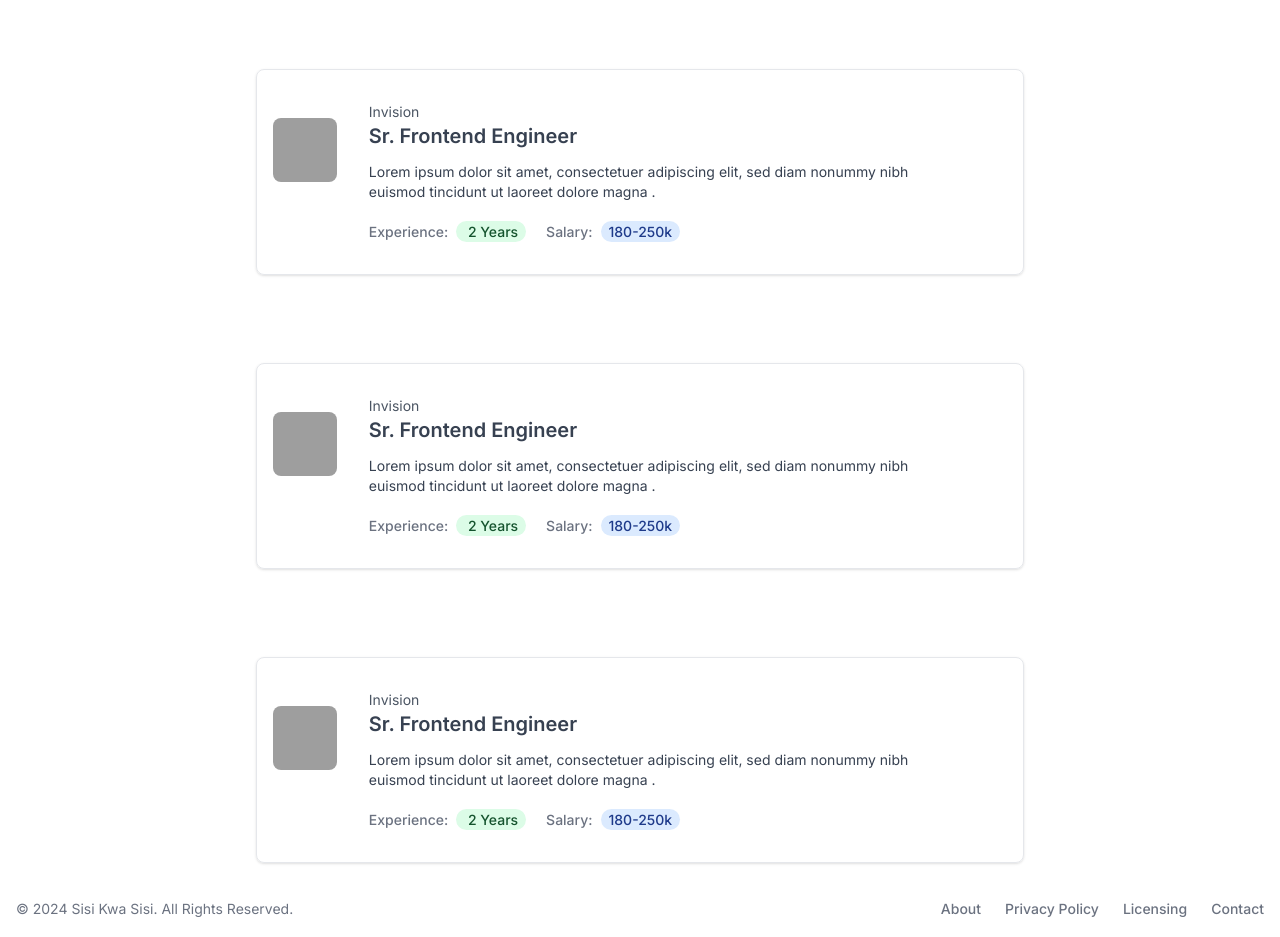
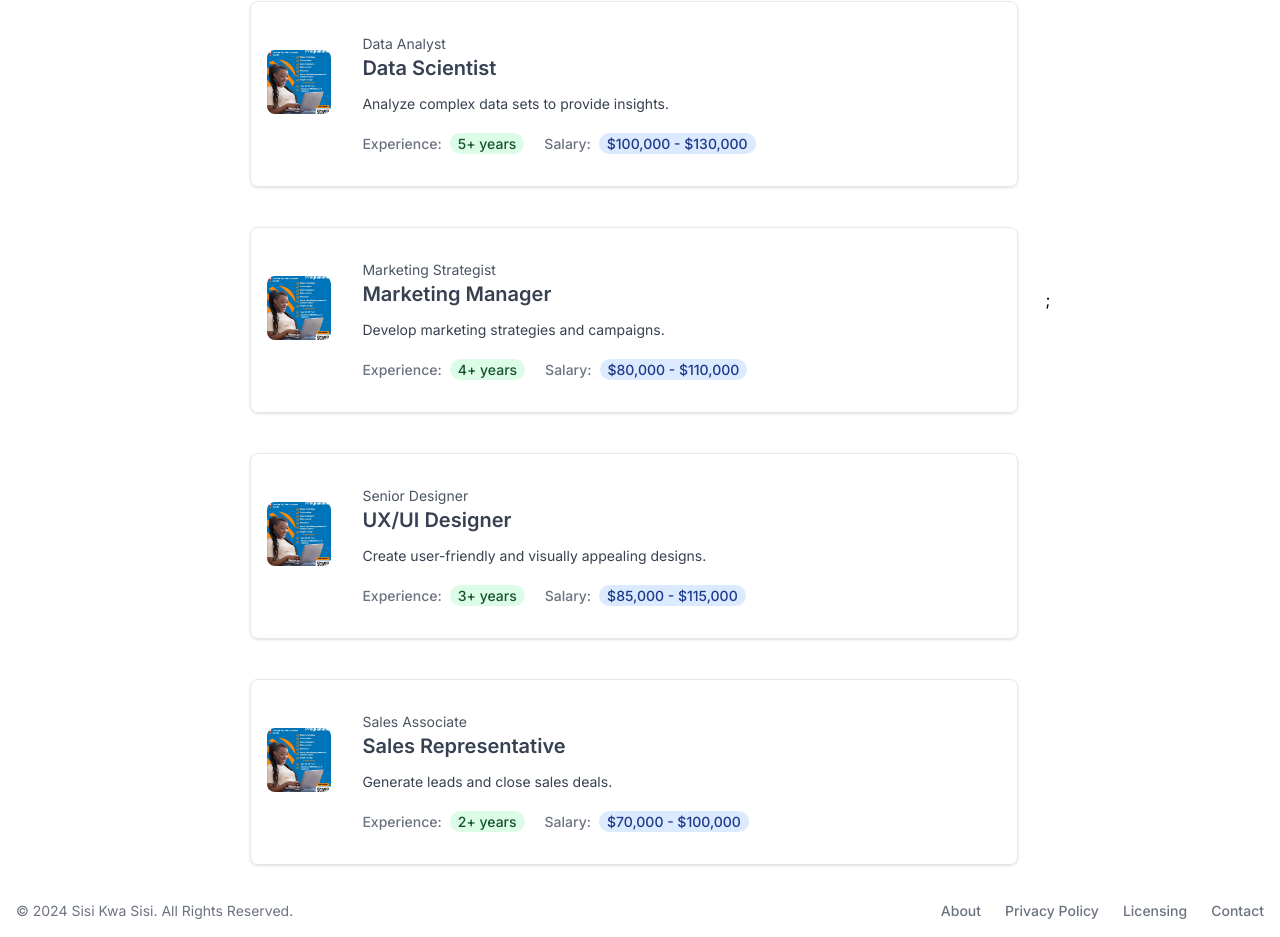
Before and after one commit to Lansan-Technology/sis-kwa-sisi, a Next.js app: page /jobs in a window 1280 px wide. Shown: the part 737-1674 px from the top of the page. Built offline with nearby package versions, Linux system fonts and the light colour scheme; grey boxes are pictures that could not be loaded.

Commit message:
creates job listing card component ,that displays a list of all the available jobs

```diff
--- /dev/null
+++ b/app/components/cards/JobListingCard.tsx
@@ -0,0 +1,100 @@
+
+
+import React from "react";
+
+const jobData= [
+  {
+    jobName: "Software Engineer",
+    title: "Full-stack Developer",
+    description: "Develop and maintain software applications.",
+    salary: "$90,000 - $120,000",
+    location: "San Francisco, CA",
+    experience: "3+ years",
+    image:'image/jobimage.jpeg'
+  },
+  {
+    jobName: "Data Scientist",
+    title: "Data Analyst",
+    description: "Analyze complex data sets to provide insights.",
+    salary: "$100,000 - $130,000",
+    location: "New York City, NY",
+    experience: "5+ years",
+  },
+  {
+    jobName: "Marketing Manager",
+    title: "Marketing Strategist",
+    description: "Develop marketing strategies and campaigns.",
+    salary: "$80,000 - $110,000",
+    location: "Chicago, IL",
+    experience: "4+ years",
+  },
+  {
+    jobName: "UX/UI Designer",
+    title: "Senior Designer",
+    description: "Create user-friendly and visually appealing designs.",
+    salary: "$85,000 - $115,000",
+    location: "Los Angeles, CA",
+    experience: "3+ years",
+  },
+  {
+    jobName: "Sales Representative",
+    title: "Sales Associate",
+    description: "Generate leads and close sales deals.",
+    salary: "$70,000 - $100,000",
+    location: "Austin, TX",
+    experience: "2+ years",
+  },
+];
+
+
+export function JobListingCard() {
+    return (
+      <div  className="m-5">
+        {jobData.map((job,index)=>(
+          <div key={index} className="group mx-2 mt-10 grid max-w-screen-md grid-cols-12 space-x-8 overflow-hidden rounded-lg border py-8 text-gray-700 shadow transition hover:shadow-lg sm:mx-auto">
+          <a
+            href="#"
+            className="order-2 col-span-1 mt-4 -ml-14 text-left text-gray-600 hover:text-gray-700 sm:-order-1 sm:ml-4"
+          >
+            <div className="group relative h-16 w-16 overflow-hidden rounded-lg">
+              <img
+                src= '/jobimage.jpeg'
+                alt=""
+                className="h-full w-full object-cover text-gray-700"
+              />
+            </div>
+          </a>
+          <div className="col-span-11 flex flex-col pr-8 text-left sm:pl-4">
+            <h3 className="text-sm text-gray-600">{job.title}</h3>
+            <a
+              href="#"
+              className="mb-3 overflow-hidden pr-7 text-lg font-semibold sm:text-xl"
+            >
+             {job.jobName}
+            </a>
+            <p className="overflow-hidden pr-7 text-sm">
+             {job.description}
+            </p>
+
+            <div className="mt-5 flex flex-col space-y-3 text-sm font-medium text-gray-500 sm:flex-row sm:items-center sm:space-y-0 sm:space-x-2">
+              <div className="">
+                Experience:
+                <span className="ml-2 mr-3 rounded-full bg-green-100 px-2 py-0.5 text-green-900">
+                 {job.experience}
+                </span>
+              </div>
+              <div className="">
+                Salary:
+                <span className="ml-2 mr-3 rounded-full bg-blue-100 px-2 py-0.5 text-blue-900">
+                {job.salary}
+                </span>
+              </div>
+            </div>
+          </div>
+        </div>
+
+        ))}
+
+      </div>
+    );
+  }
--- /dev/null
+++ b/app/components/cards/index.ts
@@ -0,0 +1 @@
+export * from './JobListingCard'
--- a/app/components/index.ts
+++ b/app/components/index.ts
@@ -1 +1,2 @@
 export * from './forms'
+export * from './cards'
--- a/app/jobs/page.tsx
+++ b/app/jobs/page.tsx
@@ -1,4 +1,6 @@
 import React from "react";
+import { JobListingCard } from "../components";
+
 
 export default async function page() {
   return (
@@ -6,9 +8,7 @@ export default async function page() {
       <Header />
       <HeroSection />
       <section className="flex gap-2 items-center flex-wrap justify-center">
-        {[1, 2, 3, 4].map((num) => {
-          return <JobListingCard key={num + "job"} />;
-        })}
+        <JobListingCard />;
       </section>
       <Footer />
     </div>
@@ -162,54 +162,3 @@ function Footer() {
     </footer>
   );
 }
-
-function JobListingCard() {
-  return (
-    <div className="m-5">
-      <div className="group mx-2 mt-10 grid max-w-screen-md grid-cols-12 space-x-8 overflow-hidden rounded-lg border py-8 text-gray-700 shadow transition hover:shadow-lg sm:mx-auto">
-        <a
-          href="#"
-          className="order-2 col-span-1 mt-4 -ml-14 text-left text-gray-600 hover:text-gray-700 sm:-order-1 sm:ml-4"
-        >
-          <div className="group relative h-16 w-16 overflow-hidden rounded-lg">
-            <img
-              src="/images/EC25KRDBo-K3w8GexNHSE.png"
-              alt=""
-              className="h-full w-full object-cover text-gray-700"
-            />
-          </div>
-        </a>
-        <div className="col-span-11 flex flex-col pr-8 text-left sm:pl-4">
-          <h3 className="text-sm text-gray-600">Invision</h3>
-          <a
-            href="#"
-            className="mb-3 overflow-hidden pr-7 text-lg font-semibold sm:text-xl"
-          >
-            {" "}
-            Sr. Frontend Engineer{" "}
-          </a>
-          <p className="overflow-hidden pr-7 text-sm">
-            Lorem ipsum dolor sit amet, consectetuer adipiscing elit, sed diam
-            nonummy nibh euismod tincidunt ut laoreet dolore magna .
-          </p>
-
-          <div className="mt-5 flex flex-col space-y-3 text-sm font-medium text-gray-500 sm:flex-row sm:items-center sm:space-y-0 sm:space-x-2">
-            <div className="">
-              Experience:
-              <span className="ml-2 mr-3 rounded-full bg-green-100 px-2 py-0.5 text-green-900">
-                {" "}
-                2 Years{" "}
-              </span>
-            </div>
-            <div className="">
-              Salary:
-              <span className="ml-2 mr-3 rounded-full bg-blue-100 px-2 py-0.5 text-blue-900">
-                180-250k
-              </span>
-            </div>
-          </div>
-        </div>
-      </div>
-    </div>
-  );
-}
```
Also changed, not shown: app/dummyData/data.ts (added), public/jobimage.jpeg (added).
